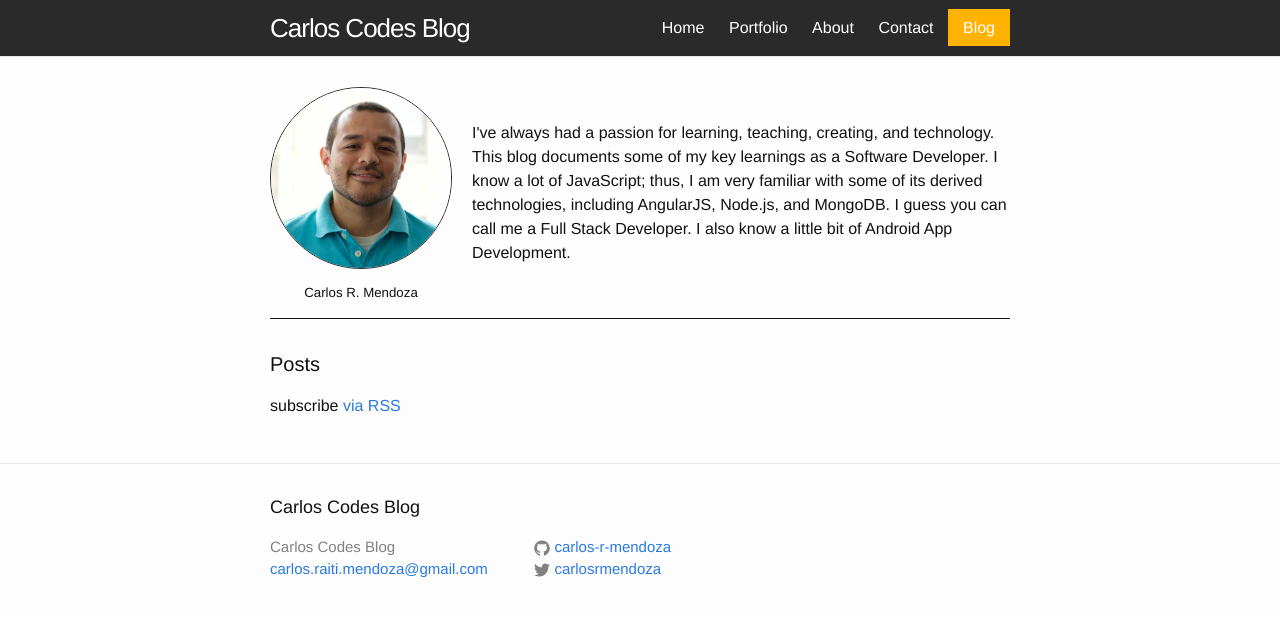
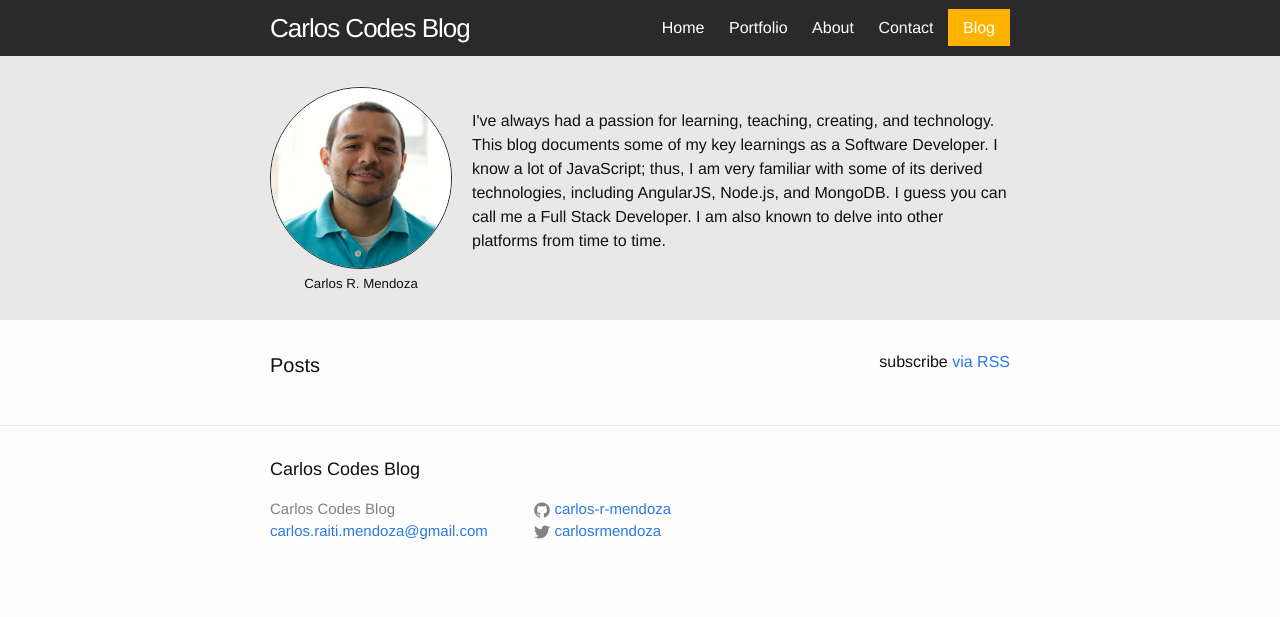
Before and after one commit to carlos-r-mendoza/Blog, a Jekyll site: the page built from index.html, in a window 1280 px wide. Shown: the top 617 px of the page. Built offline with Jekyll 4.4.1, drawn with Linux system fonts in a browser that asks for light colours.

Commit message:
Made stylistic changes to blog intro.

```diff
--- a/_config.yml
+++ b/_config.yml
@@ -3,7 +3,7 @@
 email: carlos.raiti.mendoza@gmail.com
 description: "Carlos R. Mendoza Blog, Software Developer, Software Engineer, Full Stack Developer, Web Developer, JavaScript, AngularJS, Node.js, MongoDB, Android App Development, Technology, Learning, Teaching, Creating."
 baseurl: "" # the subpath of your site, e.g. /blog/
-url: "http://yourdomain.com" # the base hostname & protocol for your site
+url: "http://carlos-r-mendoza.github.io" # the base hostname & protocol for your site
 twitter_username: carlosrmendoza
 github_username:  carlos-r-mendoza
 
--- a/_includes/header.html
+++ b/_includes/header.html
@@ -2,7 +2,7 @@
 
   <div class="wrapper">
 
-    <a class="site-title" href="{{ site.baseurl }}/">{{ site.title }}</a>
+    <h1 class="site-title">{{ site.title }}</h1>
 
     <nav class="site-nav">
       <a href="#" class="menu-icon">
@@ -32,3 +32,14 @@
   </div>
 
 </header>
+
+<div id='intro-section'>
+  <div class='wrapper'>
+    <div class='img-wrapper'>
+      <img id="profile-pic" class="img-responsive" src="img/profile.jpg" alt="Carlos Mendoza - Software Developer">
+      <h5 id="profile-img-caption">Carlos R. Mendoza</h5>
+    </div>
+    <p id="intro-text">I've always had a passion for learning, teaching, creating, and technology. This blog documents some of my key learnings as a Software Developer. I know a lot of JavaScript; thus, I am very familiar with some of its derived technologies, including AngularJS, Node.js, and MongoDB. I guess you can call me a Full Stack Developer. I am also known to delve into other platforms from time to time.</p>
+  </div>
+</div>
+<div id='section-divider'></div>
--- a/_sass/_layout.scss
+++ b/_sass/_layout.scss
@@ -180,29 +180,39 @@
     padding: $spacing-unit 0;
 }
 
+.img-wrapper {
+    float: left;
+}
+
 #profile-img-caption {
-    clear: left;
     width: 182px;
     text-align: center;
-    padding-top: 3px;
 }
 
 #intro-section {
+    padding-top: 30px;
+    padding-bottom: 10px;
+    background-color: $grey-color-light;
 }
 
 #section-divider {
     width: 100%;
-    margin-bottom: 30px;
-    border-bottom: 1px solid;
+    border-bottom: 1px solid $grey-color-light;
 }
 
 #intro-text {
-    padding-top: 34px;
+    clear: right;
+    padding-top: 22px;
 }
 
 .page-heading {
     font-size: 20px;
     clear: left;
+    float: left;
+}
+
+.rss-subscribe {
+    float: right;
 }
 
 .post-list {
@@ -275,9 +285,9 @@
  * Images
  */
 #profile-pic {
-    float: left;
     border-radius: 50%;
     height: 180px;
     border: 1px $theme-grey-color-dark solid;
     margin-right: 20px;
+    margin-bottom: 5px;
 }
--- a/index.html
+++ b/index.html
@@ -4,14 +4,10 @@
 
 <div class="home">
 
-  <div id='intro-section'>
-    <img id="profile-pic" class="img-responsive" src="img/profile.jpg" alt="Carlos Mendoza - Software Developer">
-    <p id="intro-text">I've always had a passion for learning, teaching, creating, and technology. This blog documents some of my key learnings as a Software Developer. I know a lot of JavaScript; thus, I am very familiar with some of its derived technologies, including AngularJS, Node.js, and MongoDB. I guess you can call me a Full Stack Developer. I also know a little bit of Android App Development.</p>
-    <h5 id="profile-img-caption">Carlos R. Mendoza</h5>
-  </div>
-  <div id='section-divider'></div>
+
 
   <h1 class="page-heading">Posts</h1>
+  <p class="rss-subscribe">subscribe <a href="{{ "/feed.xml" | prepend: site.baseurl }}">via RSS</a></p>
 
 <!--   <ul class="post-list">
     {% for post in site.posts %}
@@ -25,6 +21,4 @@
     {% endfor %}
   </ul> -->
 
-  <p class="rss-subscribe">subscribe <a href="{{ "/feed.xml" | prepend: site.baseurl }}">via RSS</a></p>
-
 </div>
```
Also changed, not shown: _includes/intro.html (added, +7 -0 lines).
